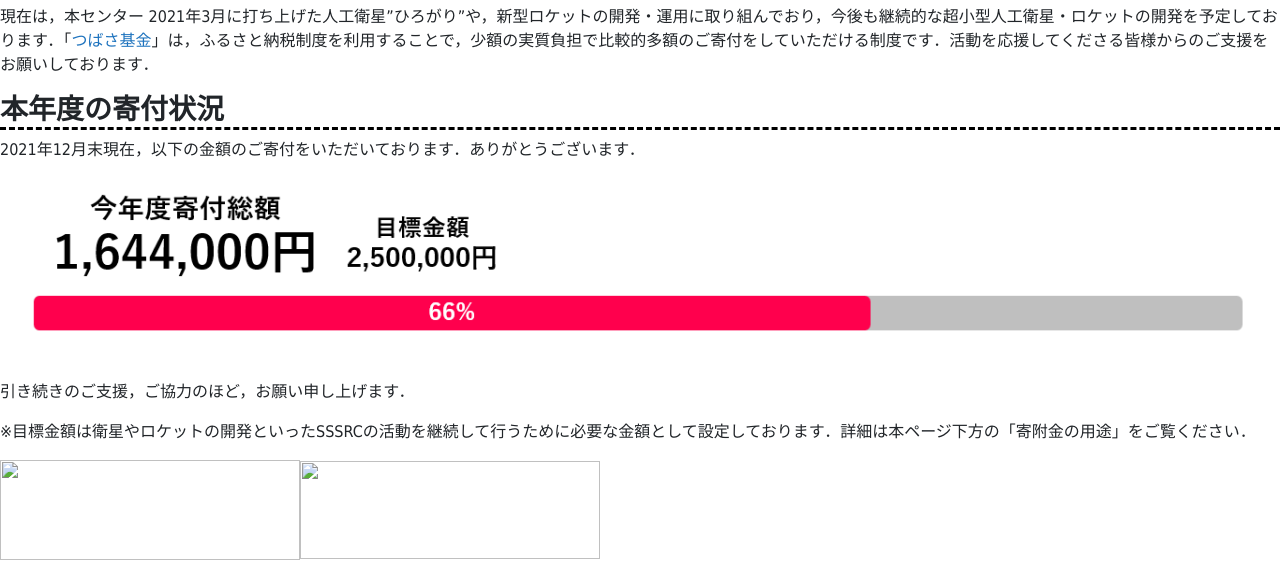
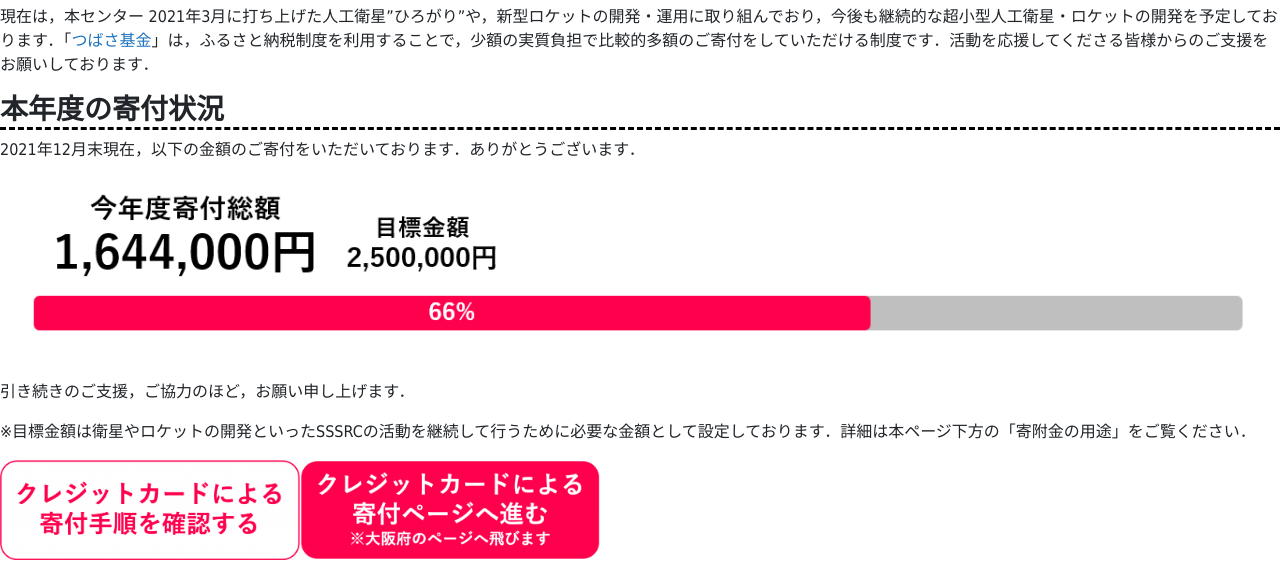
Before and after one commit to SSSRC/sssrc.github.io, a plain HTML site: page index.html in a window 1280 px wide. Shown: the part 381-952 px from the top of the page. Drawn offline with nearby package versions, Linux system fonts and the light colour scheme.

Commit message:
画像切れの修正2

```diff
--- a/index.html
+++ b/index.html
@@ -178,11 +178,11 @@ prefix="og: https://ogp.me/ns#" > <![endif]-->
         <p>※目標金額は衛星やロケットの開発といったSSSRCの活動を継続して行うために必要な金額として設定しております．詳細は本ページ下方の「寄附金の用途」をご覧ください．</p>
         <p><a href="https://www.sssrc.aero.osakafu-u.ac.jp/wp-content/uploads/2020/11/b81a01f564cd27dcd9b4b76c22431c6a.pdf"
                 target="_blank" rel="noopener"><img loading="lazy" class="alignnone wp-image-4609 size-medium"
-                    src="tejun-300x99.png" alt=""
+                    src="tejun-768x253.png" alt=""
                     width="300" height="100"></a><a
                 href="https://www.shinsei.pref.osaka.lg.jp/eas/s/index?tetudukiId=2021030007" target="_blank"
                 rel="noopener"><img loading="lazy" class="alignnone wp-image-4621 size-medium"
-                    src="/kihu-300x98.png" alt=""
+                    src="/kihu-768x250.png" alt=""
                     width="300" height="98"></a></p>
         <p>昨年度までには</p>
         <p>2015年度：<strong>32万円</strong></p>
```
